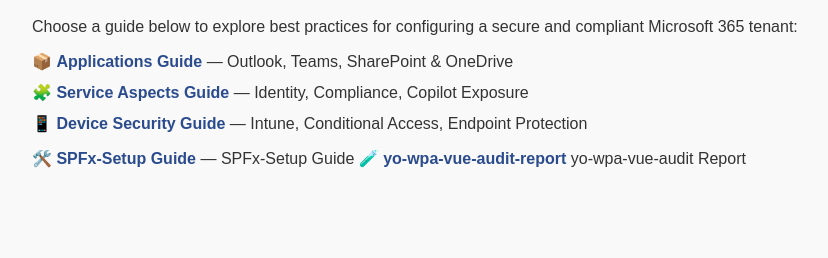
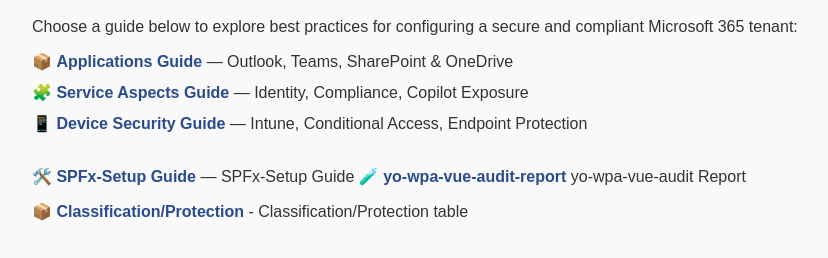
Before and after one commit to NL12143/m365-secure-setup-guide, a plain HTML site: page index.html in a window 1280 px wide. Shown: the part 80-338 px from the top of the page, without its empty margins (8-836 px from the left). Drawn offline with Linux system fonts and the light colour scheme.

Commit message:
Add table for Class vs Protect

```diff
--- a/index.html
+++ b/index.html
@@ -41,8 +41,16 @@
     <li> 📱  <a href="devices.html">Device Security Guide</a> — Intune, Conditional Access, Endpoint Protection</li>
   </ul>
 
-🛠️  <a href="SPFx-Setup.html">SPFx-Setup Guide</a> — SPFx-Setup Guide
-🧪  <a href="yo-wpa-vue-audit-report.html">yo-wpa-vue-audit-report</a> yo-wpa-vue-audit Report
+  <BR>
+  🛠️  <a href="SPFx-Setup.html">SPFx-Setup Guide</a> — SPFx-Setup Guide
+  🧪  <a href="yo-wpa-vue-audit-report.html">yo-wpa-vue-audit-report</a> yo-wpa-vue-audit Report
+
+  <BR>
+  <ul>
+    <li> 📦 <a href="class-protect.html">Classification/Protection</a> - Classification/Protection table</li>
+  </ul>
+
+  <BR>
 
 </body>
 </html>
```
